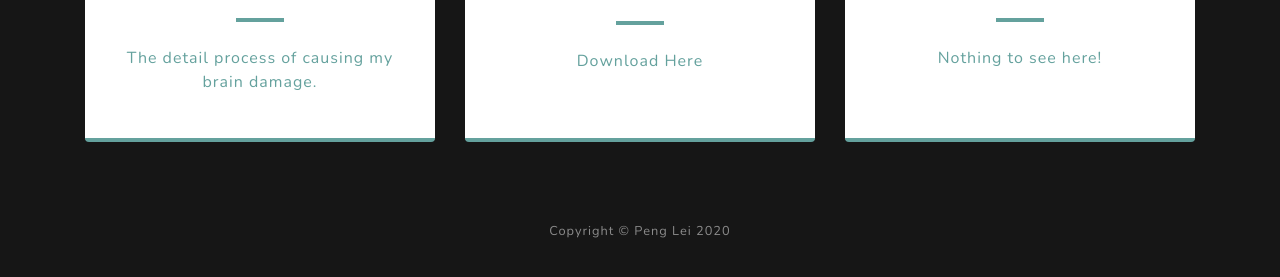
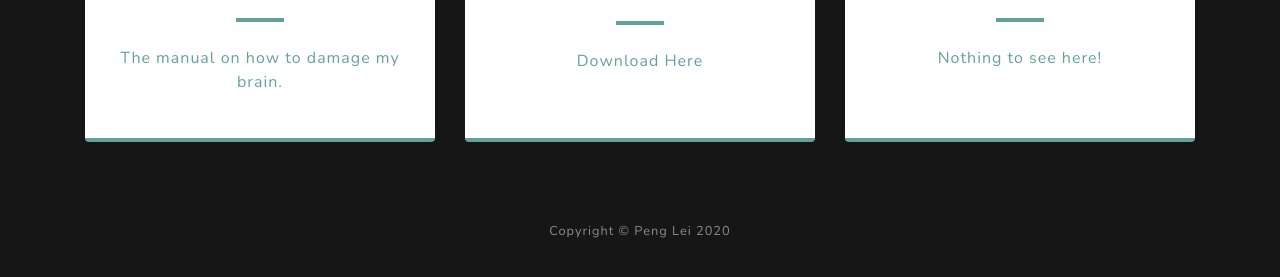
Before and after one commit to WhitePeachTea/Portfolio2, a website with bundled scripts: page contact.html in a window 1280 px wide. Shown: the part 713-990 px from the top of the page. Built offline with nearby package versions, Linux system fonts and the light colour scheme.

Commit message:
Update contact.html

```diff
--- a/contact.html
+++ b/contact.html
@@ -66,7 +66,7 @@
               <i class="fab fa-github"></i>
               <h4 class="text-uppercase m-0">Github</h4>
               <hr class="my-4">
-              <a href="https://github.com/WhitePeachTea">The detail process of causing my brain damage.</a>
+              <a href="https://github.com/WhitePeachTea">The manual on how to damage my brain.</a>
             </div>
           </div>
         </div>
```
